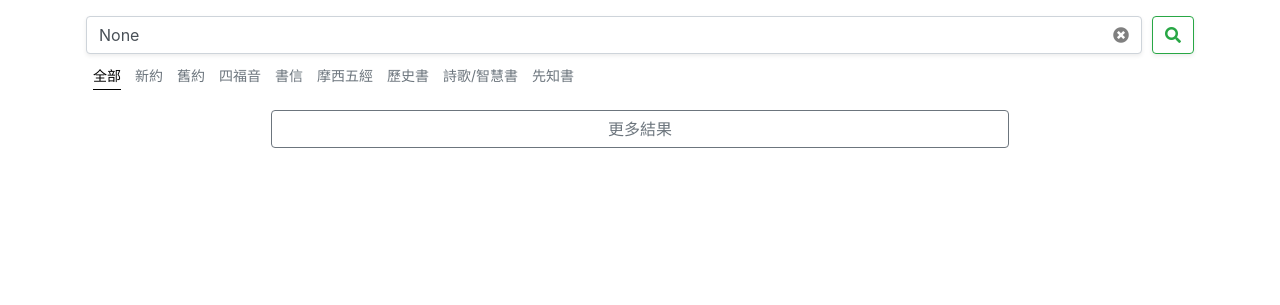
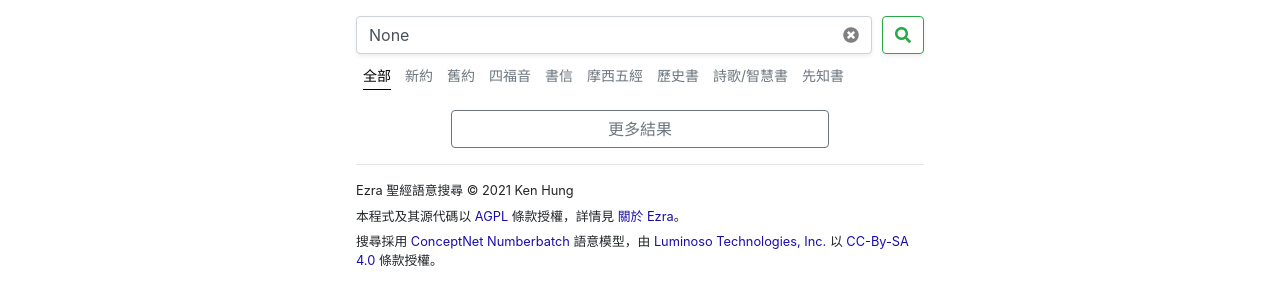
Before and after one commit to KenHung/ezra-bible-search, a Flask app: page / in a window 1280 px wide. Shown: the top 305 px of the page. Run offline with Flask 2, Linux system fonts and the light colour scheme; parts of the project's set-up code (start-up, migrations or seed data) failed here and were passed over.

Commit message:
update copyright notice

```diff
--- a/frontend/assets/css/style.css
+++ b/frontend/assets/css/style.css
@@ -1,5 +1,9 @@
 [v-cloak] {
     display: none;
+}
+
+#ezra {
+    max-width: 600px;
 }
 
 em {
@@ -52,3 +56,11 @@
     border-bottom-style: solid;
     text-decoration: none;
 }
+
+footer {
+    font-size: .8rem;
+}
+
+footer p {
+    margin-bottom: .5em;
+}
--- a/frontend/assets/script.js
+++ b/frontend/assets/script.js
@@ -1,4 +1,4 @@
-const PAGE_SIZE = 20;
+const PAGE_SIZE = 10;
 const MAX_SIZE = 100;
 const Ezra = {
     data() {
--- a/frontend/index.html
+++ b/frontend/index.html
@@ -17,7 +17,36 @@
 </head>
 
 <body>
-    <div id="ezra" class="container-md p-2 p-md-3">
+    <div class="modal fade" id="aboutModal" tabindex="-1" aria-labelledby="aboutModalLabel" aria-hidden="true">
+        <div class="modal-dialog">
+            <div class="modal-content">
+                <div class="modal-header">
+                    <h5 class="modal-title" id="aboutModalLabel">關於 Ezra</h5>
+                    <button type="button" class="close" data-dismiss="modal" aria-label="Close">
+                        <span aria-hidden="true">&times;</span>
+                    </button>
+                </div>
+                <div class="modal-body">
+                    <p>Ezra 聖經語意搜尋，應用自然語言處理技術的經文搜尋器。</p>
+                    <p>版權所有 © 2021 Ken Hung</p>
+                    <p>本程式是自由軟件，你可以根據 <a href="https://www.gnu.org/licenses/agpl-3.0.html" target="_blank">AGPL</a>
+                        條款（自由軟體基金會公佈的第三版或是你選擇的後續版本）修改和再發佈它，源代碼位置：
+                        <a href="https://github.com/KenHung/ezra-bible-search"
+                            target="_blank">https://github.com/KenHung/ezra-bible-search</a>
+                    </p>
+                    <p>
+                        如有任何問題，可以通過這個電郵聯絡：<a href="mailto:eiekenhung@gmail.com" target="_blank">eiekenhung@gmail.com</a>
+                    </p>
+                    <hr>
+                    <p class="mb-0">本程式旨在幫助人明白聖經，但是並不包含任何擔保，搜尋結果可能不準確，歡迎來信指正，惟願上帝賜福予使用者。具體免責聲明請檢視 AGPL 條款。</p>
+                </div>
+                <div class="modal-footer">
+                    <button type="button" class="btn btn-secondary" data-dismiss="modal">關閉</button>
+                </div>
+            </div>
+        </div>
+    </div>
+    <div id="ezra" class="container p-2 p-sm-3">
         <form id="search-form" class="form mb-2">
             <div class="form-row">
                 <div class="col">
@@ -51,9 +80,9 @@
         </div>
         <div class="row no-gutters">
             <div class="col">
-                <div v-for="result in results" v-cloak class="card my-1 my-md-2 shadow-sm">
-                    <div class="card-body p-2 p-md-3">
-                        <h6 class="card-title mb-1 mb-md-2">
+                <div v-for="result in results" v-cloak class="card my-1 my-sm-2 shadow-sm">
+                    <div class="card-body p-2 p-sm-3">
+                        <h6 class="card-title mb-1 mb-sm-2">
                             <a :href="wdLink(result.ref)">{{ verseRef(result.ref) }}</a>
                         </h6>
                         <p class="card-text" v-html="highlight(result)"></p>
@@ -65,24 +94,21 @@
         <div v-if="!loading && !noMoreResults" v-cloak class="row no-gutters justify-content-center my-3">
             <button type="button" class="btn btn-outline-secondary col-8" @click="pages += 1">更多結果</button>
         </div>
+        <hr>
+        <footer class="d-flex-column justify-content-center">
+            <p>Ezra 聖經語意搜尋 © 2021 Ken Hung</p>
+            <p>
+                本程式及其源代碼以 <a href="https://www.gnu.org/licenses/agpl-3.0.html" target="_blank">AGPL</a> 條款授權，詳情見
+                <a href="#" data-toggle="modal" data-target="#aboutModal">關於 Ezra</a>。
+            </p>
+            <p>
+                搜尋採用 <a href="https://github.com/commonsense/conceptnet-numberbatch" target="_blank">ConceptNet
+                    Numberbatch</a>
+                語意模型，由 <a href="https://www.luminoso.com/" target="_blank">Luminoso Technologies, Inc.</a> 以
+                <a href="https://creativecommons.org/licenses/by-sa/4.0/" target="_blank">CC-By-SA 4.0</a> 條款授權。
+            </p>
+        </footer>
     </div>
-
-    <!-- Optional JavaScript; choose one of the two! -->
-
-    <!-- Option 1: jQuery and Bootstrap Bundle (includes Popper) -->
-    <script src="https://code.jquery.com/jquery-3.5.1.slim.min.js"
-        integrity="sha384-DfXdz2htPH0lsSSs5nCTpuj/zy4C+OGpamoFVy38MVBnE+IbbVYUew+OrCXaRkfj"
-        crossorigin="anonymous"></script>
-    <script src="https://cdn.jsdelivr.net/npm/bootstrap@4.6.0/dist/js/bootstrap.bundle.min.js"
-        integrity="sha384-Piv4xVNRyMGpqkS2by6br4gNJ7DXjqk09RmUpJ8jgGtD7zP9yug3goQfGII0yAns"
-        crossorigin="anonymous"></script>
-
-    <!-- Option 2: Separate Popper and Bootstrap JS -->
-    <!--
-    <script src="https://code.jquery.com/jquery-3.5.1.slim.min.js" integrity="sha384-DfXdz2htPH0lsSSs5nCTpuj/zy4C+OGpamoFVy38MVBnE+IbbVYUew+OrCXaRkfj" crossorigin="anonymous"></script>
-    <script src="https://cdn.jsdelivr.net/npm/popper.js@1.16.1/dist/umd/popper.min.js" integrity="sha384-9/reFTGAW83EW2RDu2S0VKaIzap3H66lZH81PoYlFhbGU+6BZp6G7niu735Sk7lN" crossorigin="anonymous"></script>
-    <script src="https://cdn.jsdelivr.net/npm/bootstrap@4.6.0/dist/js/bootstrap.min.js" integrity="sha384-+YQ4JLhjyBLPDQt//I+STsc9iw4uQqACwlvpslubQzn4u2UU2UFM80nGisd026JF" crossorigin="anonymous"></script>
-    -->
 
     <script src="https://unpkg.com/vue@next"></script>
     <script src="{{ url_for('static', filename='assets/script.js') }}"></script>
@@ -90,6 +116,14 @@
         vm.keyword = '{{ data['keyword'] }}';
         vm.search(window.location.search);
     </script>
+
+    <!-- jQuery and Bootstrap Bundle (includes Popper) -->
+    <script src="https://code.jquery.com/jquery-3.5.1.slim.min.js"
+        integrity="sha384-DfXdz2htPH0lsSSs5nCTpuj/zy4C+OGpamoFVy38MVBnE+IbbVYUew+OrCXaRkfj"
+        crossorigin="anonymous"></script>
+    <script src="https://cdn.jsdelivr.net/npm/bootstrap@4.6.0/dist/js/bootstrap.bundle.min.js"
+        integrity="sha384-Piv4xVNRyMGpqkS2by6br4gNJ7DXjqk09RmUpJ8jgGtD7zP9yug3goQfGII0yAns"
+        crossorigin="anonymous"></script>
 </body>
 
 </html>
```
Also changed, not shown: README.md.
